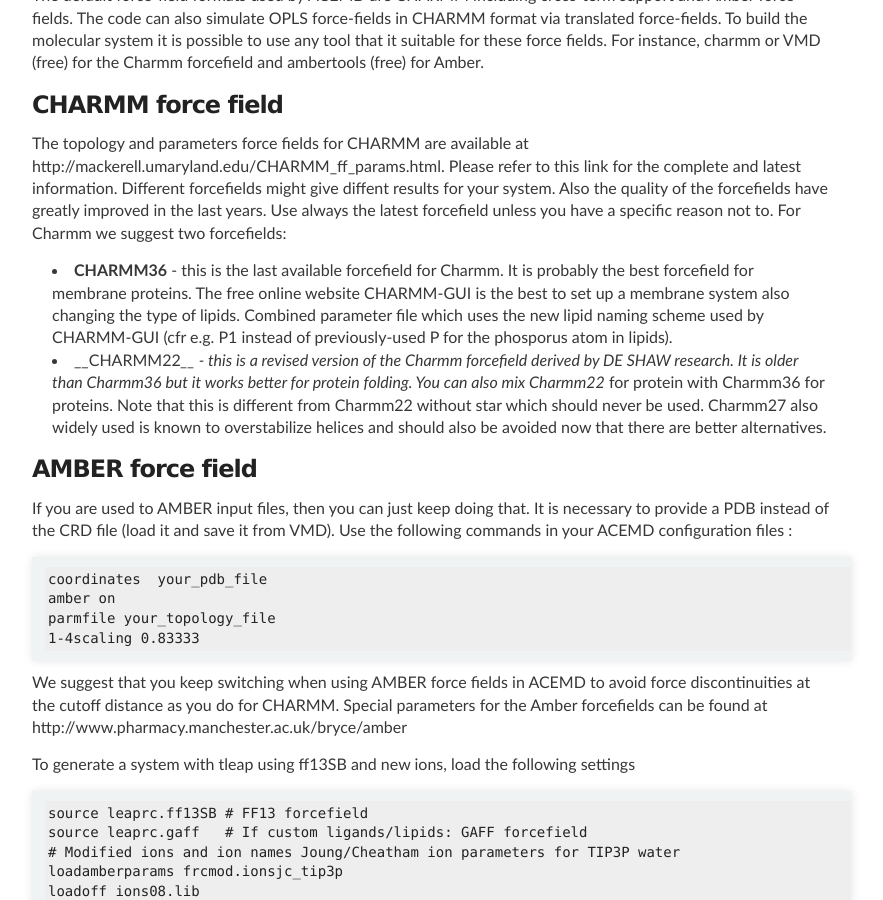
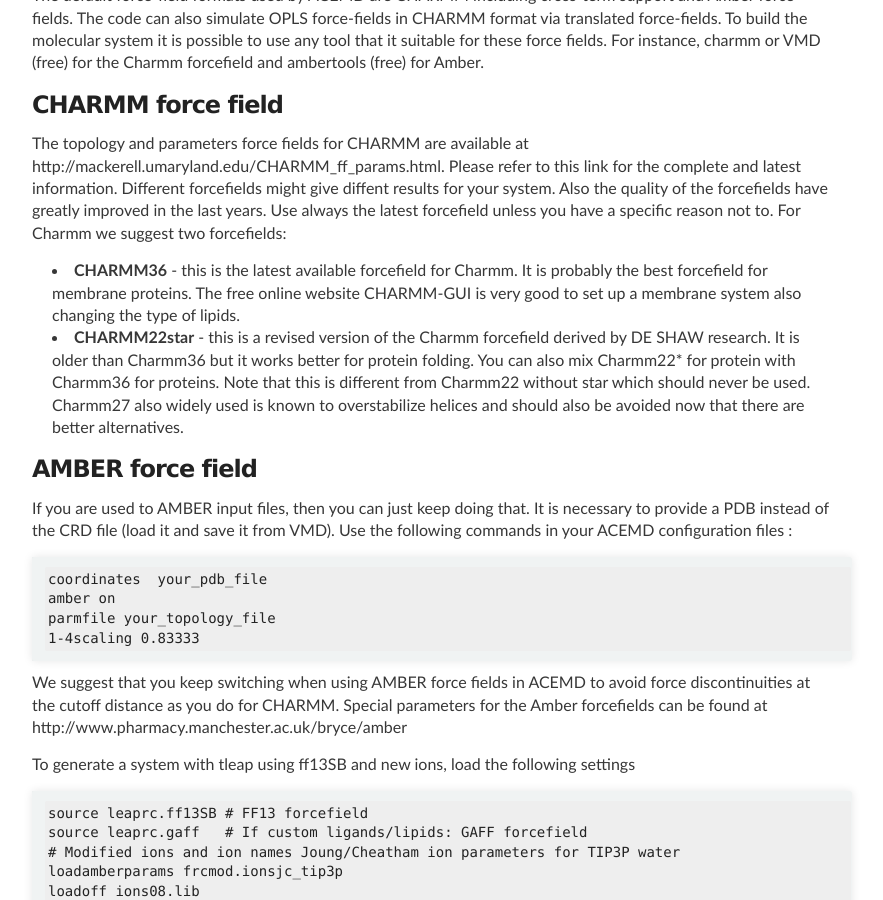
Before and after one commit to Acellera/docs.acellera.com, a Jekyll site: the page built from acemd/userguide/index.md, in a window 1280 px wide and 900 px high, scrolled down 1765 px. Shown: the whole window, without its empty margins (208-1091 px from the left). Built offline with Jekyll 4.4.1, drawn with Linux system fonts in a browser that asks for light colours; some of the changed text lies outside the part shown.

Commit message:
Update index.md

```diff
--- a/acemd/userguide/index.md
+++ b/acemd/userguide/index.md
@@ -52,8 +52,8 @@
 
 The topology and parameters force fields for CHARMM are available at http://mackerell.umaryland.edu/CHARMM_ff_params.html. Please refer to this link for the complete and latest information. Different forcefields might give diffent results for your system. Also the quality of the forcefields have greatly improved in the last years. Use always the latest forcefield unless you have a specific reason not to. For Charmm we suggest two forcefields:
 
-* __CHARMM36__ - this is the last available forcefield for Charmm. It is probably the best forcefield for membrane proteins. The free online website CHARMM-GUI is the best to set up a membrane system also changing the type of lipids. Combined parameter file which uses the new lipid naming scheme used by CHARMM-GUI (cfr e.g. P1 instead of previously-used P for the phosporus atom in lipids).
-* __CHARMM22*__ - this is a revised version of the Charmm forcefield derived by DE SHAW research. It is older than Charmm36 but it works better for protein folding. You can also mix Charmm22* for protein with Charmm36 for proteins. Note that this is different from Charmm22 without star which should never be used. Charmm27 also widely used is known to overstabilize helices and should also be avoided now that there are better alternatives.
+* __CHARMM36__ - this is the latest available forcefield for Charmm. It is probably the best forcefield for membrane proteins. The free online website CHARMM-GUI is very good to set up a membrane system also changing the type of lipids.
+* __CHARMM22star__ - this is a revised version of the Charmm forcefield derived by DE SHAW research. It is older than Charmm36 but it works better for protein folding. You can also mix Charmm22* for protein with Charmm36 for proteins. Note that this is different from Charmm22 without star which should never be used. Charmm27 also widely used is known to overstabilize helices and should also be avoided now that there are better alternatives.
 
 ### AMBER force field
 
```
Also changed, not shown: other parts of acemd/userguide/index.md (+1 -1 lines).
